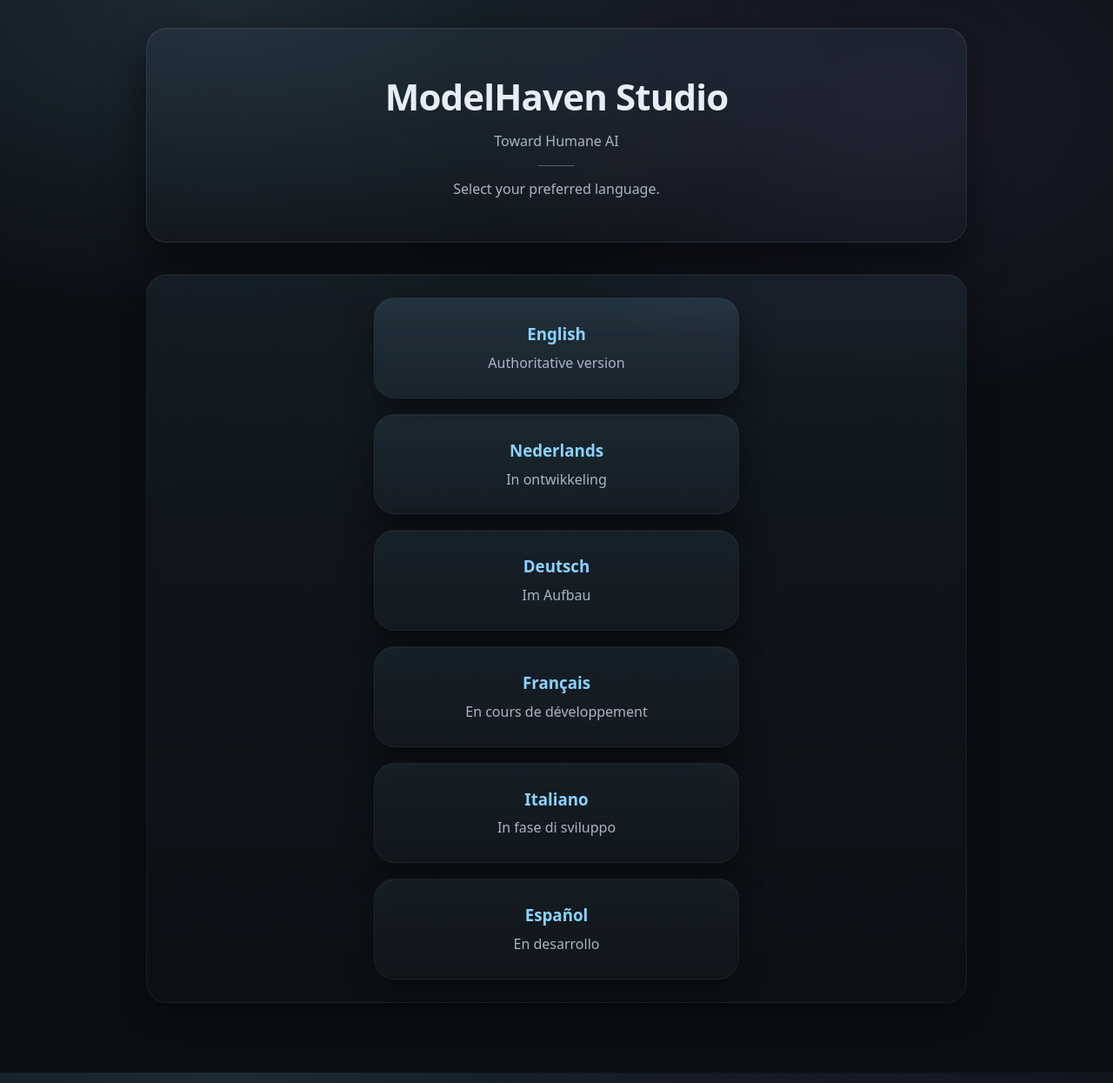
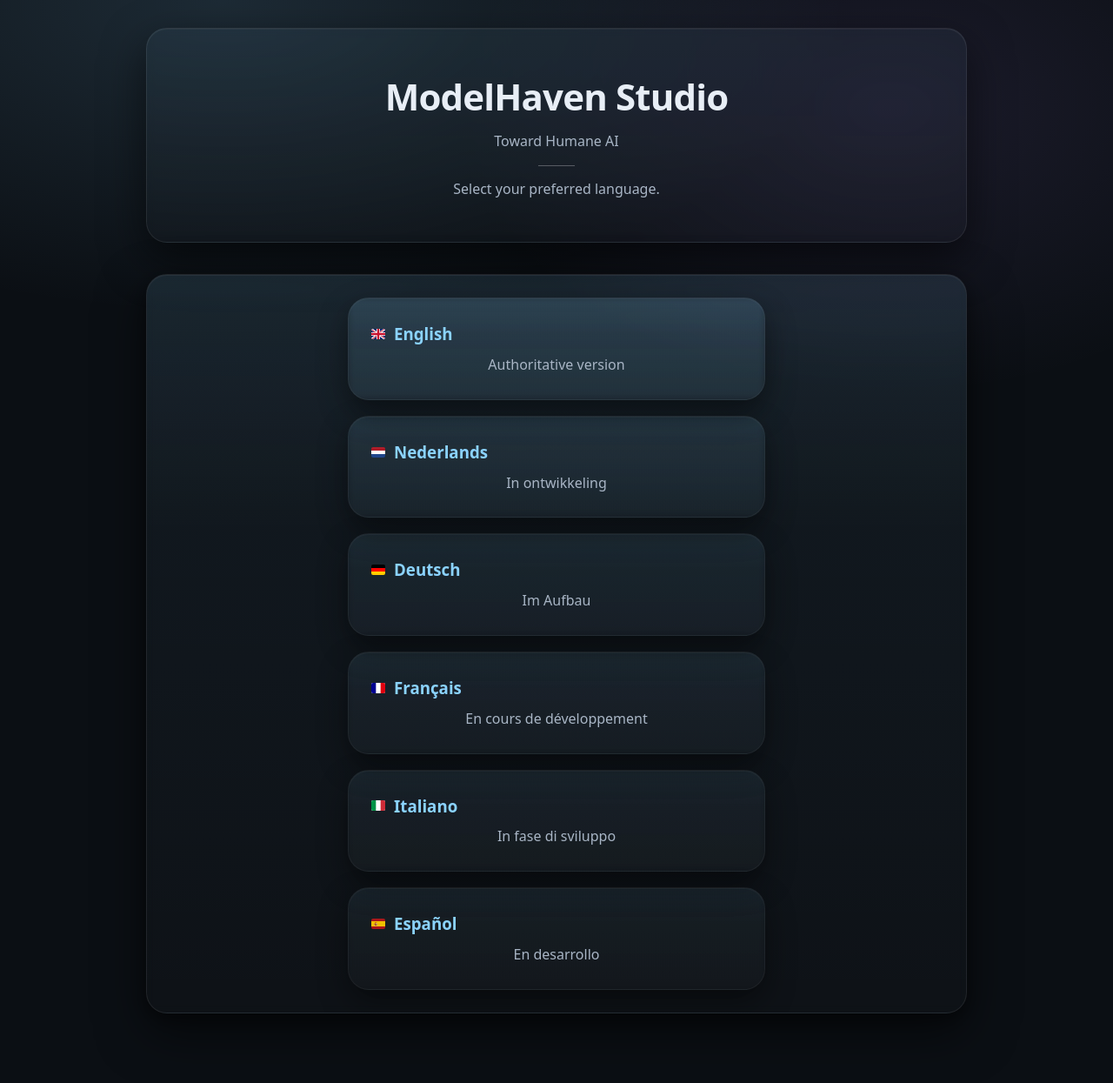
Before and after one commit to MartijnBruzzese/ModelHaven-Studio, a Jekyll site: the page built from index.html, in a window 1280 px wide. Shown: the whole page at 87% size. Built offline with Jekyll 4.4.1, drawn with Linux system fonts in a browser that asks for light colours.

Commit message:
Update index.html

```diff
--- a/index.html
+++ b/index.html
@@ -14,48 +14,72 @@ title: ModelHaven Studio — Language Selection
 
 <div class="grid">
 
-  <section class="card card--sub" style="grid-column:1/-1; text-align:center;">
+  <section class="card" style="grid-column:1/-1; text-align:center;">
 
-    <div style="display:grid; gap:18px; max-width:420px; margin:0 auto;">
+    <div style="display:grid; gap:18px; max-width:480px; margin:0 auto;">
 
+      <!-- EN -->
       <a class="card card--sub" href="en/index.html" style="text-decoration:none;">
+        <div style="display:flex; align-items:center; gap:10px;">
+          <img src="assets/flags/gb.svg" class="flag-icon" alt="">
           <h3 style="margin:0;">English</h3>
-        <p class="muted" style="margin:6px 0 0;">
+        </div>
+        <p class="muted" style="margin:8px 0 0;">
           Authoritative version
         </p>
       </a>
 
+      <!-- NL -->
       <a class="card card--sub" href="nl/index.html" style="text-decoration:none;">
+        <div style="display:flex; align-items:center; gap:10px;">
+          <img src="assets/flags/nl.svg" class="flag-icon" alt="">
           <h3 style="margin:0;">Nederlands</h3>
-        <p class="muted" style="margin:6px 0 0;">
+        </div>
+        <p class="muted" style="margin:8px 0 0;">
           In ontwikkeling
         </p>
       </a>
 
+      <!-- DE -->
       <a class="card card--sub" href="de/index.html" style="text-decoration:none;">
+        <div style="display:flex; align-items:center; gap:10px;">
+          <img src="assets/flags/de.svg" class="flag-icon" alt="">
           <h3 style="margin:0;">Deutsch</h3>
-        <p class="muted" style="margin:6px 0 0;">
+        </div>
+        <p class="muted" style="margin:8px 0 0;">
           Im Aufbau
         </p>
       </a>
 
+      <!-- FR -->
       <a class="card card--sub" href="fr/index.html" style="text-decoration:none;">
+        <div style="display:flex; align-items:center; gap:10px;">
+          <img src="assets/flags/fr.svg" class="flag-icon" alt="">
           <h3 style="margin:0;">Français</h3>
-        <p class="muted" style="margin:6px 0 0;">
+        </div>
+        <p class="muted" style="margin:8px 0 0;">
           En cours de développement
         </p>
       </a>
 
+      <!-- IT -->
       <a class="card card--sub" href="it/index.html" style="text-decoration:none;">
+        <div style="display:flex; align-items:center; gap:10px;">
+          <img src="assets/flags/it.svg" class="flag-icon" alt="">
           <h3 style="margin:0;">Italiano</h3>
-        <p class="muted" style="margin:6px 0 0;">
+        </div>
+        <p class="muted" style="margin:8px 0 0;">
           In fase di sviluppo
         </p>
       </a>
 
+      <!-- ES -->
       <a class="card card--sub" href="es/index.html" style="text-decoration:none;">
+        <div style="display:flex; align-items:center; gap:10px;">
+          <img src="assets/flags/es.svg" class="flag-icon" alt="">
           <h3 style="margin:0;">Español</h3>
-        <p class="muted" style="margin:6px 0 0;">
+        </div>
+        <p class="muted" style="margin:8px 0 0;">
           En desarrollo
         </p>
       </a>
```
Lines whose indentation alone changed are shown as unchanged.
